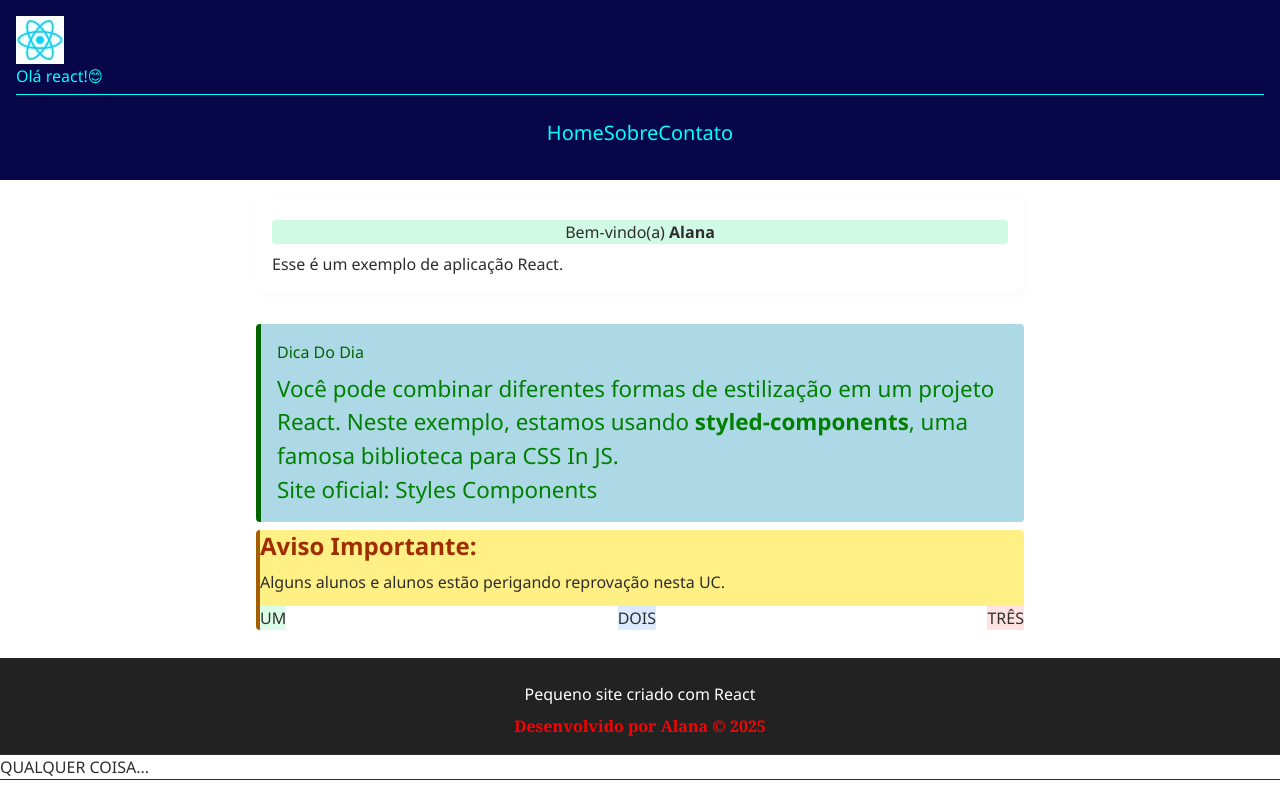
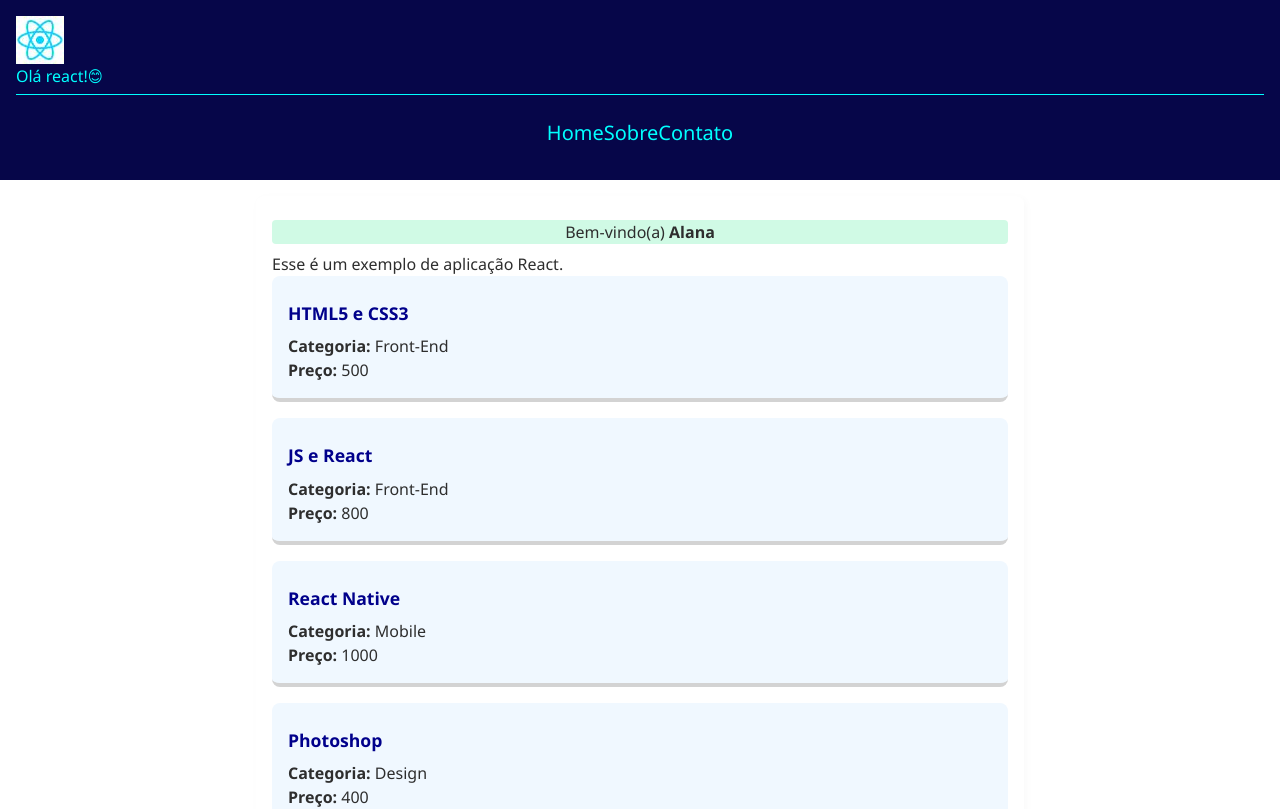
Before and after one commit to alanasrocha08/react-fundamentos, a React (Vite) app: page / in a window 1280 px wide. Shown: the top 809 px of the page. Built offline with nearby package versions, Linux system fonts and the light colour scheme.

Commit message:
Adiciona mini-exercício

```diff
--- a/src/components/Conteudo/Conteudo.tsx
+++ b/src/components/Conteudo/Conteudo.tsx
@@ -17,6 +17,9 @@ export default function Conteudo() {
         <p>Esse é um exemplo de aplicação React.</p>
 
         {/* Faça a lógica necessária para apresentar o componente Artigo e passar para ele os dados de cada curso proveniente de cursos. */}
+        {cursos.map((curso) => {
+          return <Artigo dados={curso} />;
+        })}
       </section>
 
       <DicaDoDia />
```
